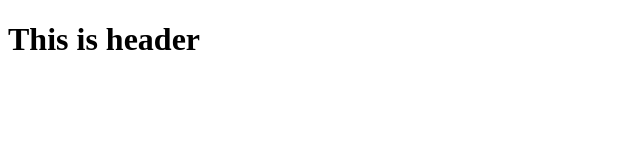
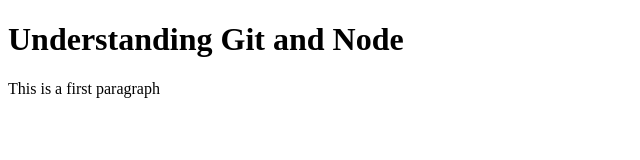
Before and after one commit to vishalsingh27/git-test, a website: page index.html in a window 1280 px wide. Shown: the whole page, without its empty margins (0-640 px from the left). Drawn offline with Linux system fonts and the light colour scheme.

Commit message:
Third Commit

```diff
--- a/index.html
+++ b/index.html
@@ -7,7 +7,8 @@
 </head>
 <body>
     <h1>
-        This is header
+        Understanding Git and Node
     </h1>
+    <p> This is a first paragraph </p>
 </body>
 </html>
```
Also changed, not shown: package.json (added, +24 -0 lines), 1 other file.
